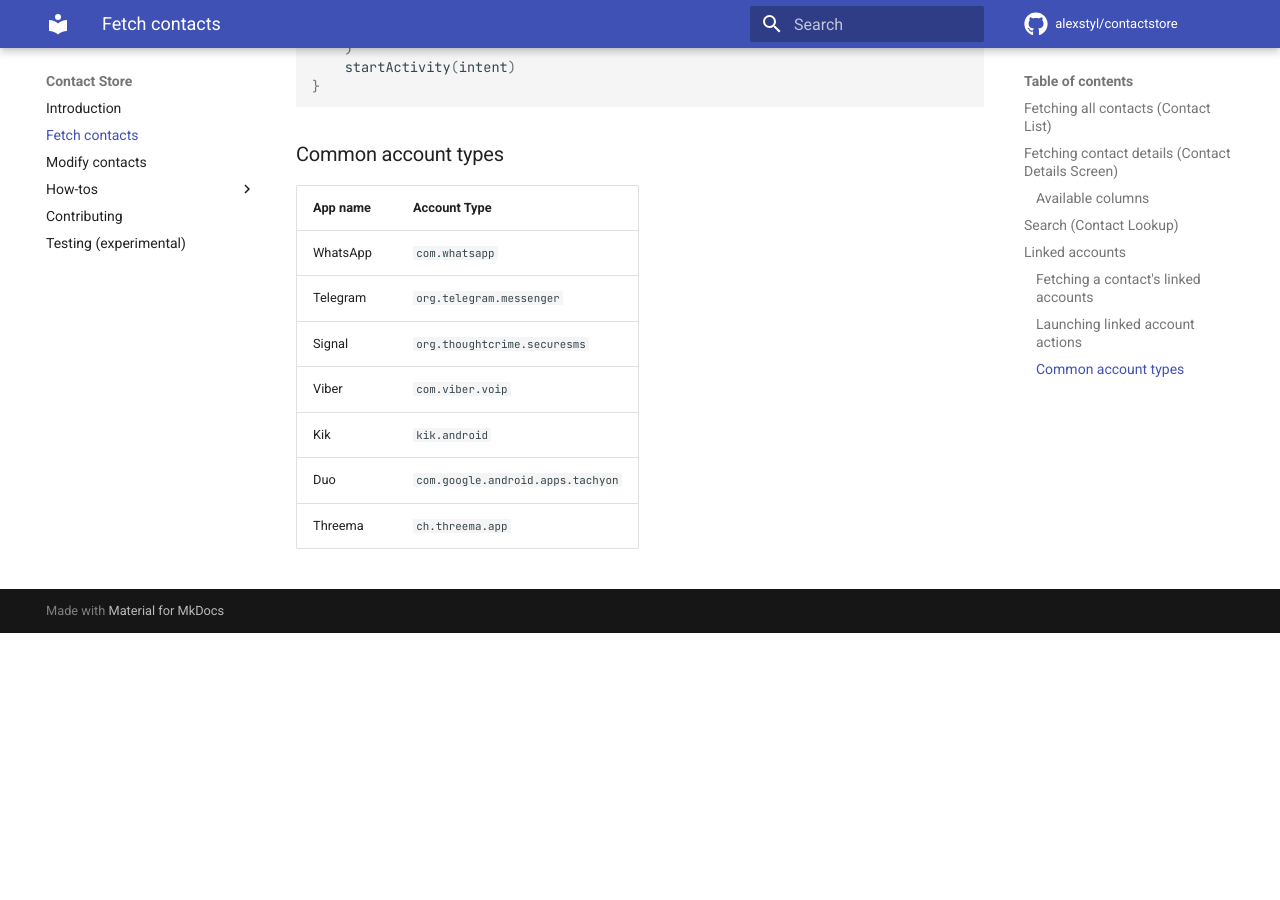
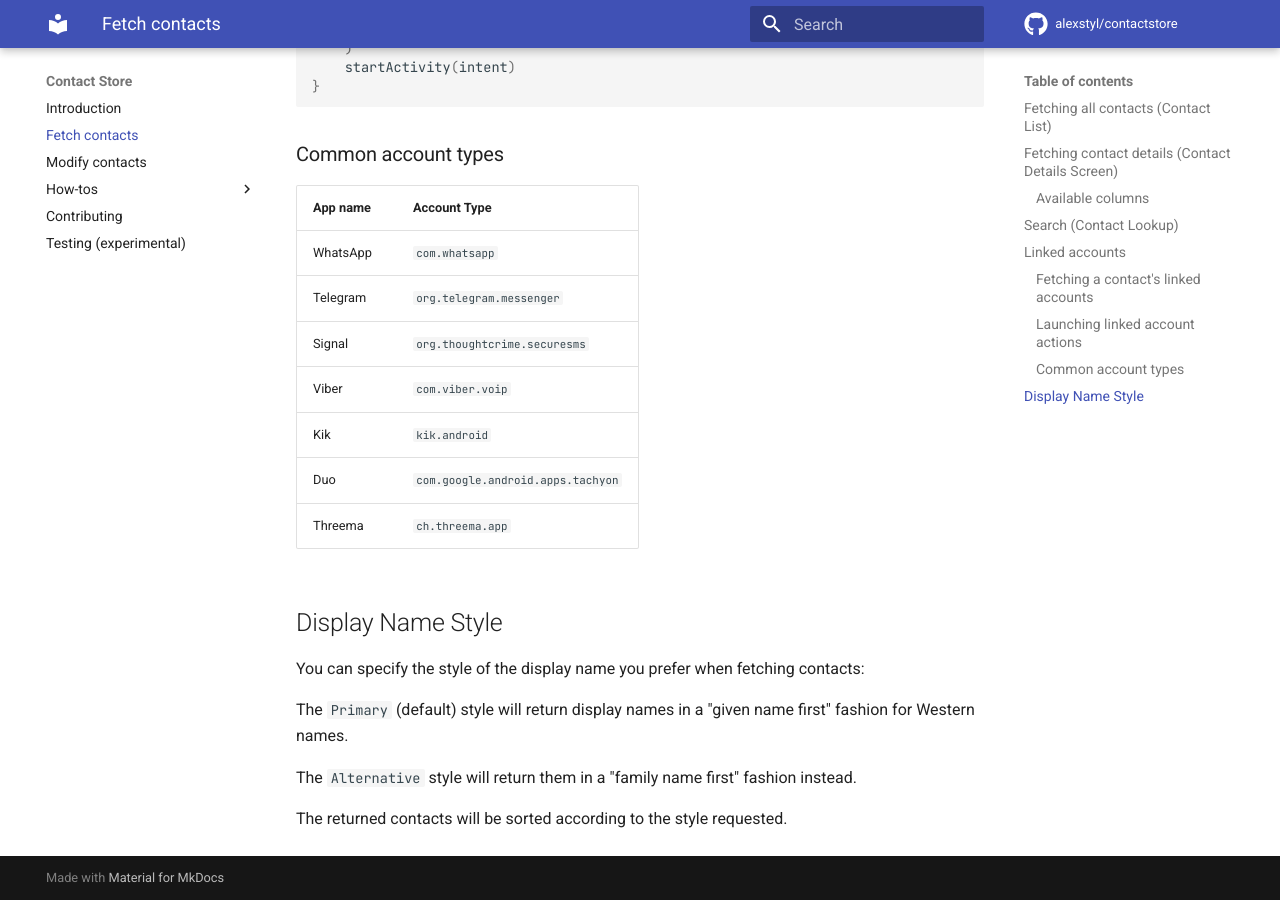
Before and after one commit to alexstyl/contactstore, an MkDocs documentation site: the page built from docs/fetch_contacts.md, in a window 1280 px wide and 900 px high, scrolled down 4145 px. Built offline with MkDocs 1.6.1 and Material for MkDocs 9.7.7, drawn with Linux system fonts in a browser that asks for light colours; comment, search, counter and statistics services are not loaded; before the commit the page ends 4778 px from its top, so only the background shows below that.

Commit message:
Add display name style in docs

```diff
--- a/docs/fetch_contacts.md
+++ b/docs/fetch_contacts.md
@@ -189,3 +189,13 @@
 | Kik | `kik.android` |
 | Duo | `com.google.android.apps.tachyon` |
 | Threema | `ch.threema.app` |
+
+## Display Name Style
+
+You can specify the style of the display name you prefer when fetching contacts:
+
+The `Primary` (default) style will return display names in a "given name first" fashion for Western names.
+
+The `Alternative` style will return them in a "family name first" fashion instead.
+
+The returned contacts will be sorted according to the style requested.
```
